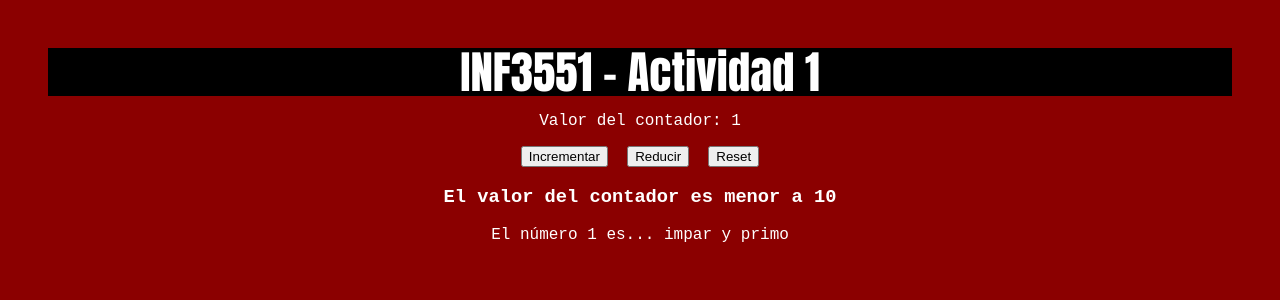
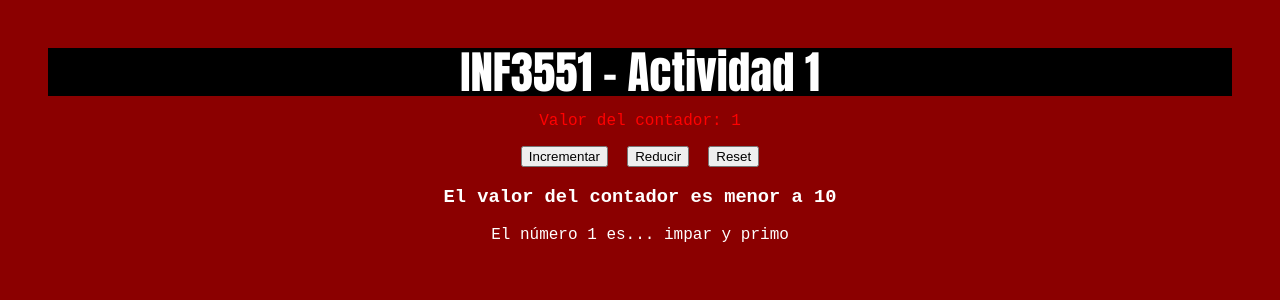
Before and after one commit to fhonores/Tarea1_INFUC, a React (Create React App) app: page / in a window 1280 px wide. Shown: the top 300 px of the page. Built offline with nearby package versions, Linux system fonts and the light colour scheme.

Commit message:
1 file modified

```diff
--- a/src/App.js
+++ b/src/App.js
@@ -11,24 +11,27 @@ import { isPrime}  from './utils/isPrime';
 export default function App() {
   const [count, setCount] = useState(1);
   const [prime, setPrime] = useState("");
+
   const handleClick = () => {
-    console.log('click');
-    setCount((prevCount) => prevCount + 1);
+    setCount((current) => current + 1);
   };
+
   const handleReset = () => {
-    setCount((prevCount) => 1);
+    setCount((current) => 1);
   };
 
   const handleReduce = () => {
-    setCount((prevCount) => prevCount - 1);
+    setCount((current) => current - 1);
   };
+
+
 
 
   return (
     <div>
       <h1> INF3551 - Actividad 1</h1>
 
-      <p>Valor del contador: {count}</p>
+      <p style={{ color: count & 1  ? 'red' : count & 2 ? 'yellow':'green'}}>Valor del contador: {count} </p>
 
       <button onClick={handleClick}>Incrementar </button> &nbsp;
       <button onClick={handleReduce}>Reducir</button> &nbsp;
```
